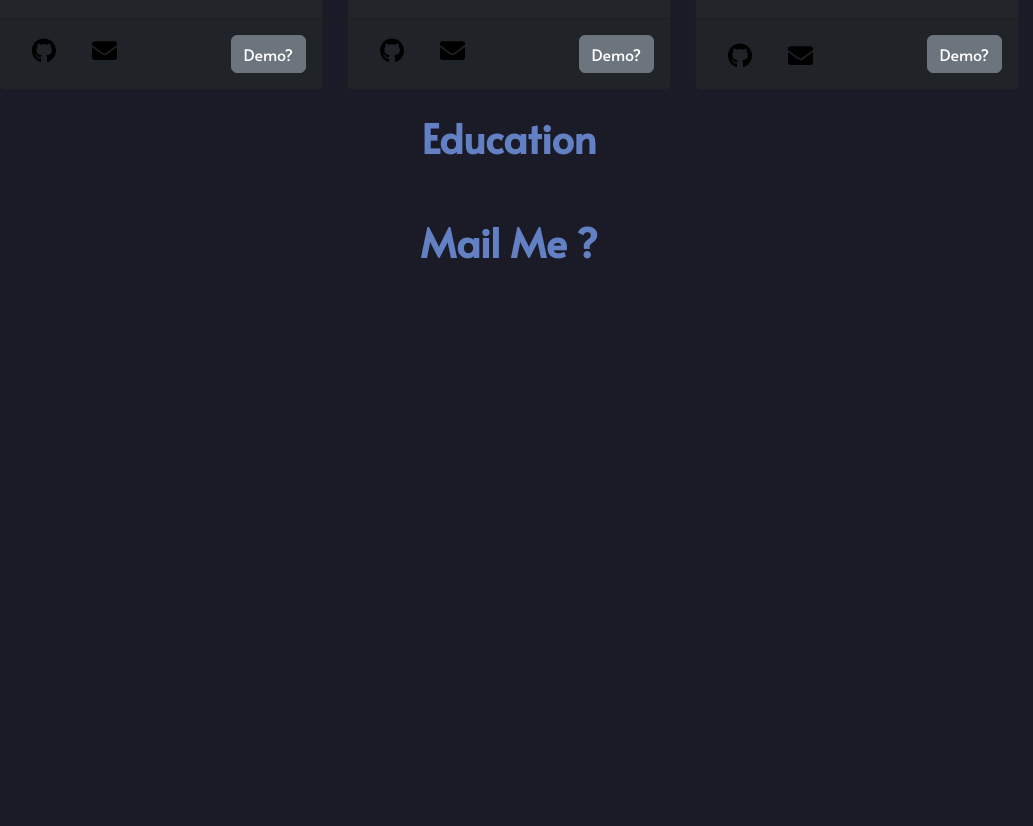
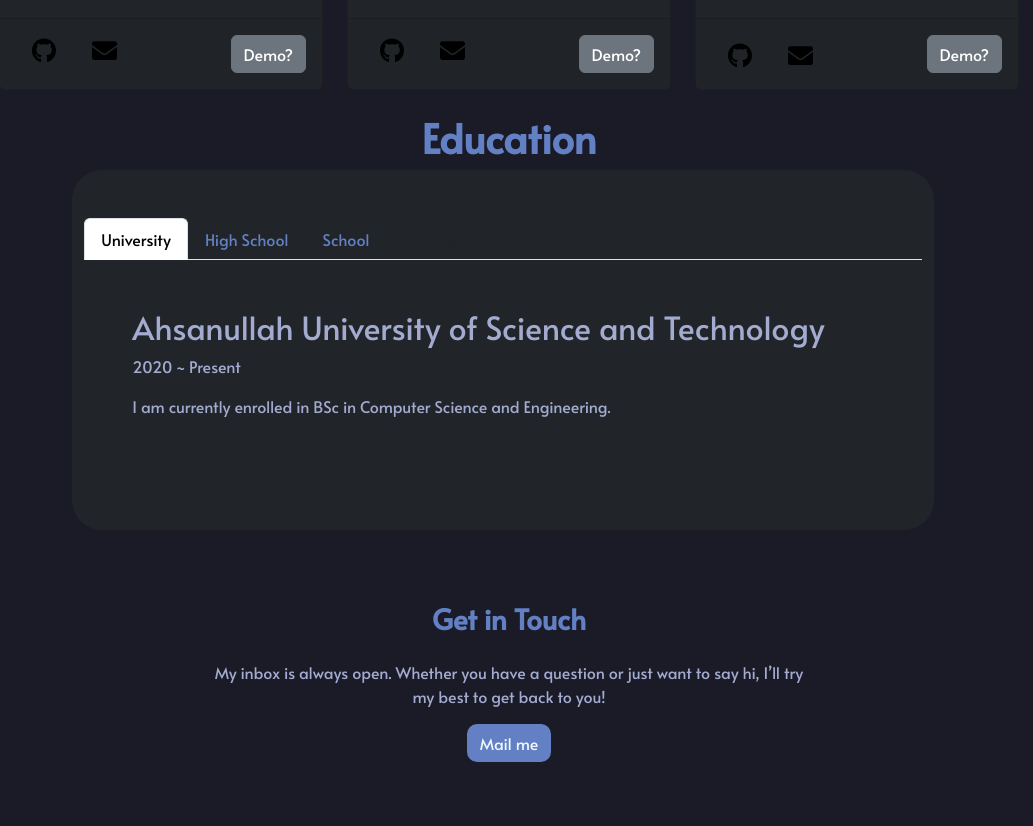
Before and after one commit to AdnanSalazzar/Portfolio-AdnanHikari, a plain HTML site: page index.html in a window 1280 px wide. Shown: the part 1629-2455 px from the top of the page, without its empty margins (131-1164 px from the left). Before the commit the page ends 1927 px from the top, so only its background shows below. Drawn offline with nearby package versions, Linux system fonts and the light colour scheme.

Commit message:
Foundation done

```diff
--- a/index.html
+++ b/index.html
@@ -216,15 +216,125 @@
       <div class="container">
         <h1 class="d-flex justify-content-center aboutMeFont">Education</h1>
       </div>
-    </section>
 
-
-    <section class="section24 py-4">
-      <div class="container">
-        <h1 class="d-flex justify-content-center aboutMeFont">Mail Me ?</h1>
+      <div class="row justify-content-center tabsCss">
+        <div class="col-sm-11 col-md-8 col-lg-8 py-5 tabletCSS">
+          <nav class="">
+            <div class="nav nav-tabs" id="nav-tab" role="tablist">
+              <button
+                class="nav-link active"
+                id="nav-home-tab"
+                data-bs-toggle="tab"
+                data-bs-target="#nav-home"
+                type="button"
+                role="tab"
+                aria-controls="nav-home"
+                aria-selected="true"
+              >
+                University
+              </button>
+              <button
+                class="nav-link"
+                id="nav-profile-tab"
+                data-bs-toggle="tab"
+                data-bs-target="#nav-profile"
+                type="button"
+                role="tab"
+                aria-controls="nav-profile"
+                aria-selected="false"
+              >
+                High School
+              </button>
+              <button
+                class="nav-link"
+                id="nav-contact-tab"
+                data-bs-toggle="tab"
+                data-bs-target="#nav-contact"
+                type="button"
+                role="tab"
+                aria-controls="nav-contact"
+                aria-selected="false"
+              >
+                School
+              </button>
+              <button
+                class="nav-link"
+                id="nav-disabled-tab"
+                data-bs-toggle="tab"
+                data-bs-target="#nav-disabled"
+                type="button"
+                role="tab"
+                aria-controls="nav-disabled"
+                aria-selected="false"
+                disabled
+              >
+                Disabled
+              </button>
+            </div>
+          </nav>
+          <div class="tab-content" id="nav-tabContent">
+            <div
+              class="tab-pane fade show active p-5"
+              id="nav-home"
+              role="tabpanel"
+              aria-labelledby="nav-home-tab"
+              tabindex="0"
+            >
+              <h2>Ahsanullah University of Science and Technology</h2>
+              <p>2020 ~ Present</p>
+              <p>
+                I am currently enrolled in BSc in Computer Science and
+                Engineering.
+              </p>
+            </div>
+            <div
+              class="tab-pane fade p-5"
+              id="nav-profile"
+              role="tabpanel"
+              aria-labelledby="nav-profile-tab"
+              tabindex="0"
+            >
+              <h2>Academia International School</h2>
+              <p>2015 ~ 2017</p>
+              <p>Finished A Level under Edexcel Curruculum</p>
+            </div>
+            <div
+              class="tab-pane fade p-5"
+              id="nav-contact"
+              role="tabpanel"
+              aria-labelledby="nav-contact-tab"
+              tabindex="0"
+            >
+              <h2>Seri Omega International School</h2>
+              <p>2009 ~ 2015</p>
+              <p>Finished O Level under Cambridge Curruculum</p>
+            </div>
+          </div>
+        </div>
       </div>
     </section>
 
+    <section id="contact" class="py-5">
+      <div class="container">
+        <h3 class="text-center aboutMeFont">Get in Touch</h3>
+        <div class="px-0 px-md-5 px-lg-5">
+          <div class="row justify-content-center px-md-5">
+            <div class="col-md-8 py-3">
+              <div class="text-center">
+                My inbox is always open. Whether you have a question or just
+                want to say hi, I’ll try my best to get back to you!
+              </div>
+              <div class="text-center pt-3">
+                <a href="mailto:adnanimranul005@gmail.com" class="btn btn-custom-CSS">
+                  Mail me
+                </a>
+              </div>
+            </div>
+          </div>
+        </div>
+      </div>
+      <div id="contact-form-status"></div>
+    </section>
 
     <script src="script.js"></script>
     <script
--- a/style.css
+++ b/style.css
@@ -5,6 +5,10 @@
   padding: 0;
   box-sizing: border-box;
 }
+/*
+* {
+  outline: 2px solid gold;
+} */
 
 :root {
   font-size: 16px;
@@ -96,3 +100,18 @@
   height: 25px;
   width: auto;
 }
+
+.tabletCSS {
+  background-color: #212529;
+  border-radius: 30px;
+}
+
+.tabsCss{
+  margin-right: 0px !important;
+}
+.btn-custom-CSS{
+  background-color: #6280c3;
+  color: aliceblue;
+  border-radius: 10px;
+
+}
```
